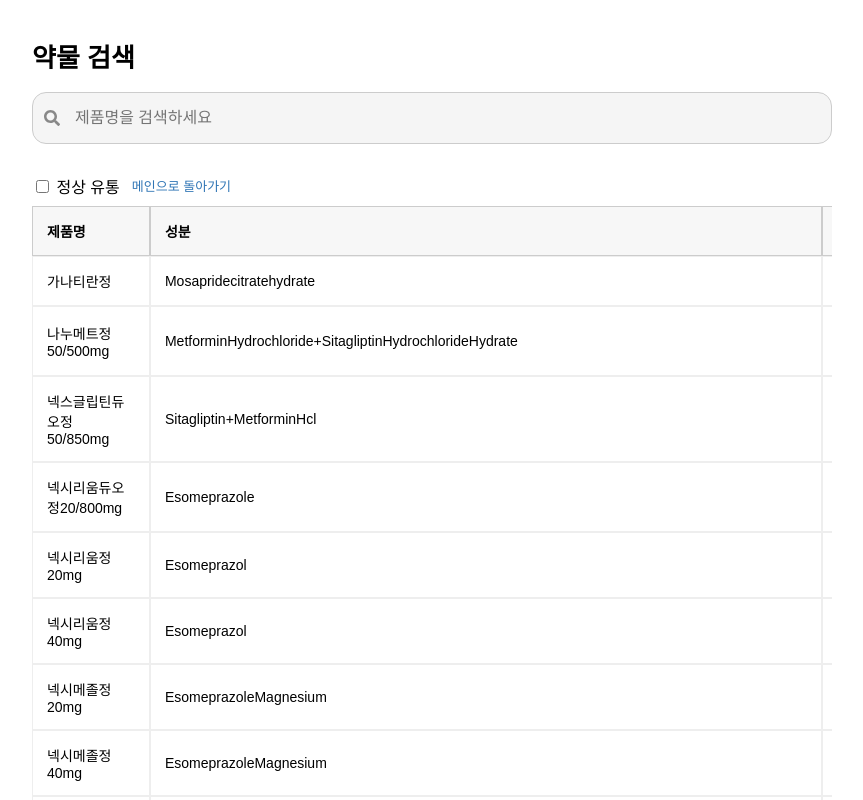
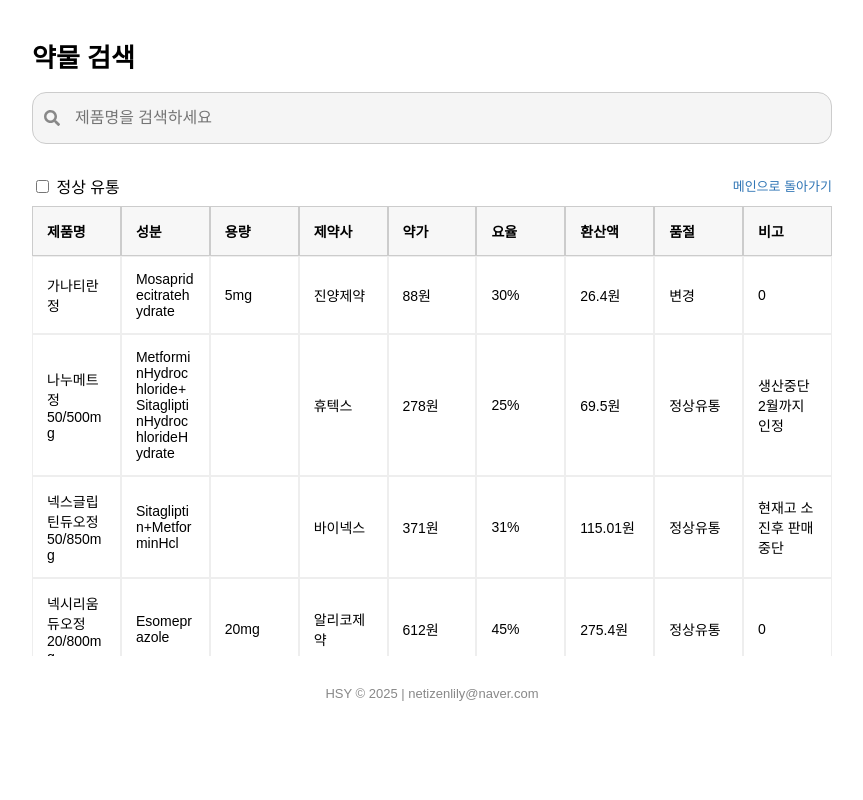
Before and after one commit to dasampharm/dasanpharm, a React (Create React App) app: page / in a window 1280 px wide. Both pictures are taken after a click on the button "소화기계". Shown: the top 800 px of the page, without its empty margins (208-1071 px from the left). Built offline with nearby package versions, Linux system fonts and the light colour scheme.

Commit message:
Update App.js_1007

```diff
--- a/src/App.js
+++ b/src/App.js
@@ -9,7 +9,7 @@ function App() {
   const [suggestions, setSuggestions] = useState([]);
   const [selectedDrug, setSelectedDrug] = useState(null);
   const [sameDoseOnly, setSameDoseOnly] = useState(false);
-  const [onlyNormalStock, setOnlyNormalStock] = useState(false); // ✅ 추가: 정상유통만 보기 상태
+  const [onlyNormalStock, setOnlyNormalStock] = useState(false);
   const [selectedCategory, setSelectedCategory] = useState(null);
   const inputRef = useRef(null);
 
@@ -114,7 +114,6 @@ function App() {
         </div>
       </div>
 
-      {/* 안내/카테고리 */}
       {!selectedDrug && !selectedCategory && (
         <>
           <h3 style={{ fontSize: "16px", marginTop: "20px", marginBottom: "8px" }}>약물 카테고리</h3>
@@ -149,17 +148,16 @@ function App() {
         </>
       )}
 
-      {/* 결과 테이블 */}
       {(selectedDrug || selectedCategory) && (
-        <div style={{ marginTop: "20px", width: "100%", overflowX: "auto", overscrollBehavior: "contain" }}>
+        <div style={{ marginTop: "20px", width: "100%" }}>
           {selectedDrug && (
             <div style={{ marginBottom: "8px" }}>
               <div style={{ fontSize: "16px" }}>성분: {selectedDrug["성분"]} {selectedDrug["용량"]}</div>
             </div>
           )}
 
-          {/* 버튼 2개 */}
-          <div style={{ display: "flex", gap: "12px", alignItems: "center", marginBottom: "8px" }}>
+          <div style={{ display: "flex", justifyContent: "space-between", alignItems: "center", marginBottom: "8px" }}>
+            <div style={{ display: "flex", gap: "12px", alignItems: "center" }}>
               {selectedDrug && (
                 <label>
                   <input type="checkbox" checked={sameDoseOnly} onChange={() => setSameDoseOnly(!sameDoseOnly)} /> 동일 용량
@@ -168,6 +166,7 @@ function App() {
               <label>
                 <input type="checkbox" checked={onlyNormalStock} onChange={() => setOnlyNormalStock(!onlyNormalStock)} /> 정상 유통
               </label>
+            </div>
             <span onClick={() => {
               setSelectedCategory(null);
               setSelectedDrug(null);
@@ -177,13 +176,15 @@ function App() {
             }} style={{ fontSize: "13px", color: "#2F75B5", cursor: "pointer" }}>메인으로 돌아가기</span>
           </div>
 
+          <div style={{ maxHeight: "450px", overflowY: "auto", overflowX: "auto" }}>
             <table style={{
-            minWidth: "900px",
+              minWidth: "600px",
+              width: "100%",
+              maxWidth: "100%",
               borderCollapse: "separate",
               borderSpacing: "0",
               fontSize: "14px",
-            width: "100%",
-            marginBottom: "0"
+              tableLayout: "fixed"
             }}>
               <thead>
                 <tr>
@@ -195,8 +196,9 @@ function App() {
                       textAlign: "left",
                       position: "sticky",
                       top: 0,
+                      zIndex: 2,
                       whiteSpace: "normal",
-                    overflowWrap: "break-word"
+                      wordBreak: "keep-all"
                     }}>{label}</th>
                   ))}
                 </tr>
@@ -210,13 +212,17 @@ function App() {
                         border: "1px solid #eee",
                         whiteSpace: field === "품절" ? "nowrap" : "normal",
                         overflowWrap: field === "품절" ? "normal" : "break-word",
-                      fontSize: "14px"
+                        fontSize: "14px",
+                        position: field === "제품명" ? "sticky" : "",
+                        left: field === "제품명" ? 0 : "",
+                        background: field === "제품명" ? "#fff" : ""
                       }}>{drug[field]}</td>
                     ))}
                   </tr>
                 ))}
               </tbody>
             </table>
+          </div>
         </div>
       )}
 
```
Lines whose indentation alone changed are shown as unchanged.
